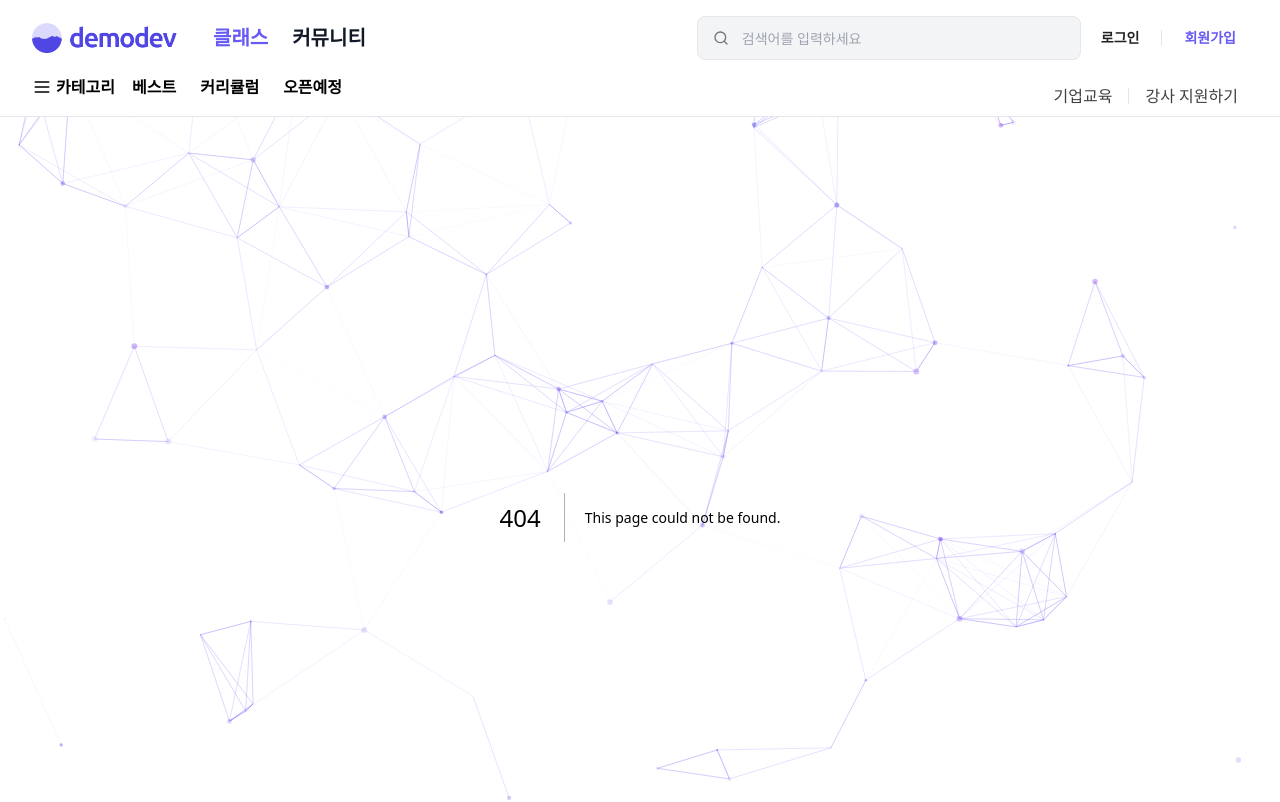
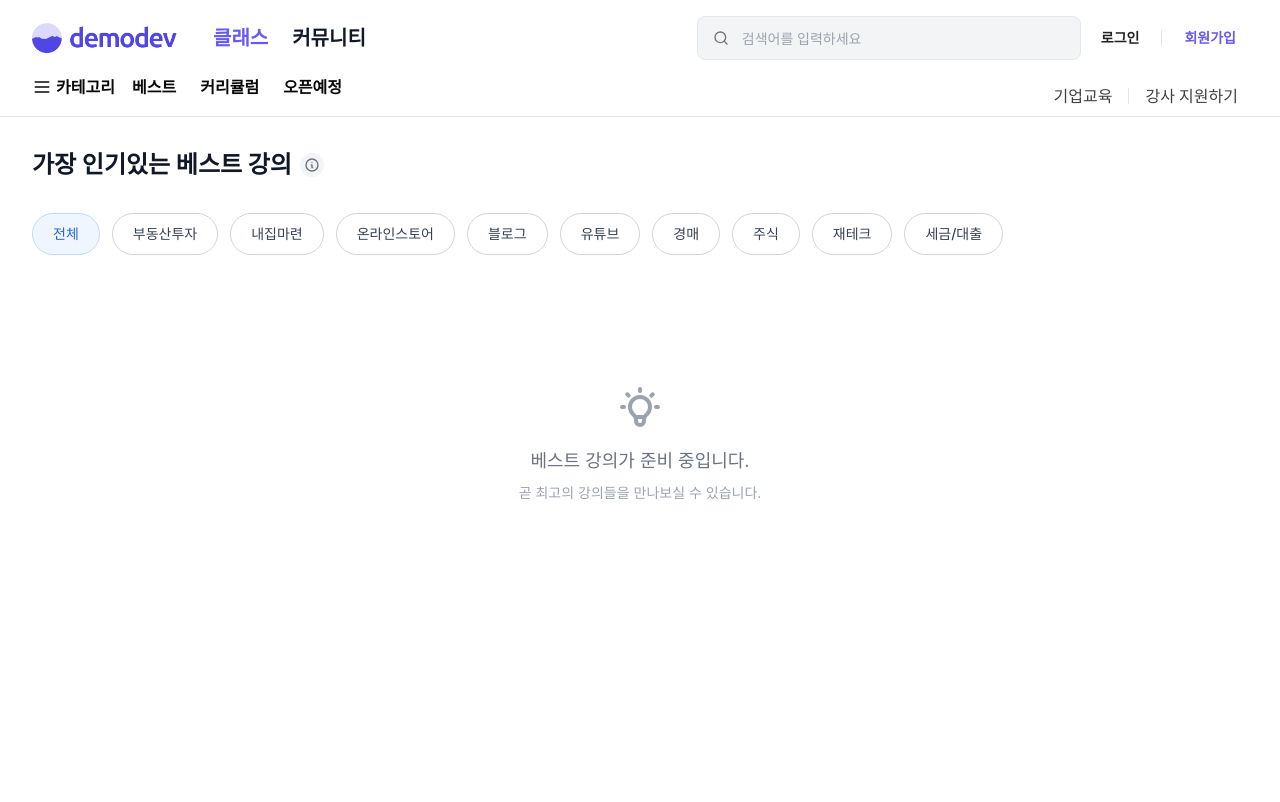
Before and after one commit to demodev-lab/demodev-lecture, a Next.js app: page /class/best in a window 1280 px wide. Before the commit this address had no page. Shown: the top 802 px of the page. Built offline with nearby package versions, Linux system fonts and the light colour scheme.

Commit message:
feat(VZOG-34): 베스트 페이지 카테고리 구현

```diff
--- /dev/null
+++ b/app/class/best/page.tsx
@@ -0,0 +1,77 @@
+"use client";
+
+import { useState } from "react";
+
+const categories = [
+  { id: "all", label: "전체" },
+  { id: "real-estate", label: "부동산투자" },
+  { id: "home", label: "내집마련" },
+  { id: "online-store", label: "온라인스토어" },
+  { id: "blog", label: "블로그" },
+  { id: "youtube", label: "유튜브" },
+  { id: "auction", label: "경매" },
+  { id: "stock", label: "주식" },
+  { id: "finance", label: "재테크" },
+  { id: "tax-loan", label: "세금/대출" },
+];
+
+export default function BestPage() {
+  const [selectedCategory, setSelectedCategory] = useState("all");
+
+  return (
+    <div className="min-h-screen bg-white">
+      <div className="max-w-7xl mx-auto px-4 sm:px-6 lg:px-8 py-8">
+        {/* Header Section */}
+        <div className="mb-8">
+          <div className="flex items-center gap-2 mb-6">
+            <h1 className="text-2xl font-bold text-gray-900">
+              가장 인기있는 베스트 강의
+            </h1>
+            <div className="inline-flex items-center justify-center w-6 h-6 rounded-full bg-gray-100">
+              <svg className="w-4 h-4 text-gray-500" fill="none" stroke="currentColor" viewBox="0 0 24 24">
+                <path strokeLinecap="round" strokeLinejoin="round" strokeWidth={2} d="M13 16h-1v-4h-1m1-4h.01M21 12a9 9 0 11-18 0 9 9 0 0118 0z" />
+              </svg>
+            </div>
+          </div>
+        </div>
+
+        {/* Category Pills */}
+        <div className="mb-12">
+          <div className="flex gap-3 overflow-x-auto scrollbar-hide">
+            {categories.map((category) => {
+              const isSelected = selectedCategory === category.id;
+              return (
+                <button
+                  key={category.id}
+                  onClick={() => setSelectedCategory(category.id)}
+                  className={`
+                    px-5 py-2.5 rounded-full font-medium text-sm whitespace-nowrap
+                    transition-all duration-200 border
+                    ${
+                      isSelected
+                        ? "bg-blue-50 text-blue-600 border-blue-200"
+                        : "bg-white text-gray-700 border-gray-300 hover:bg-gray-50"
+                    }
+                  `}
+                >
+                  {category.label}
+                </button>
+              );
+            })}
+          </div>
+        </div>
+
+        {/* Empty State */}
+        <div className="flex items-center justify-center py-20">
+          <div className="text-center">
+            <svg className="mx-auto h-12 w-12 text-gray-400 mb-4" fill="none" stroke="currentColor" viewBox="0 0 24 24">
+              <path strokeLinecap="round" strokeLinejoin="round" strokeWidth={2} d="M9.663 17h4.673M12 3v1m6.364 1.636l-.707.707M21 12h-1M4 12H3m3.343-5.657l-.707-.707m2.828 9.9a5 5 0 117.072 0l-.548.547A3.374 3.374 0 0014 18.469V19a2 2 0 11-4 0v-.531c0-.895-.356-1.754-.988-2.386l-.548-.547z" />
+            </svg>
+            <p className="text-gray-500 text-lg">베스트 강의가 준비 중입니다.</p>
+            <p className="text-gray-400 text-sm mt-2">곧 최고의 강의들을 만나보실 수 있습니다.</p>
+          </div>
+        </div>
+      </div>
+    </div>
+  );
+}
```
